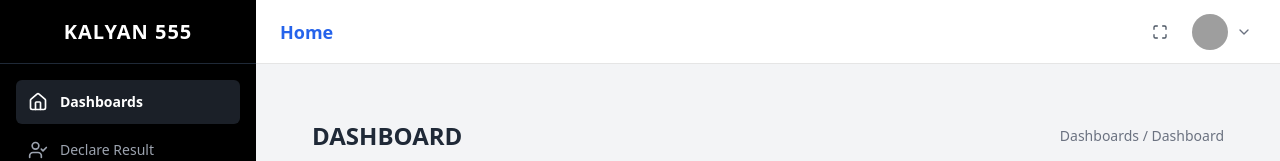
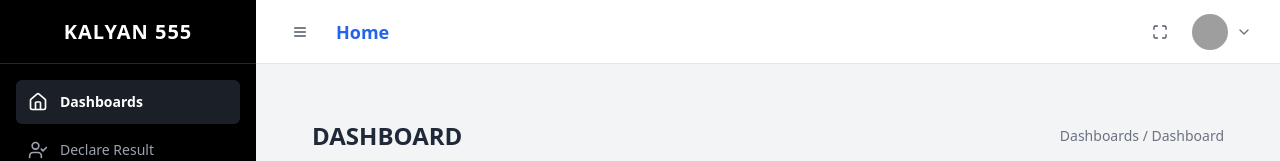
Before and after one commit to tyujjwal6/Kalyan-555, a React (Vite) app: page / in a window 1280 px wide. Shown: the top 161 px of the page. Built offline with nearby package versions, Linux system fonts and the light colour scheme; grey boxes are pictures that could not be loaded.

Commit message:
calender fix

```diff
--- a/src/Pages/Header.jsx
+++ b/src/Pages/Header.jsx
@@ -1,7 +1,5 @@
 import React from 'react';
-// --- NEW: Import Link for navigation ---
 import { Link } from 'react-router-dom';
-// --- NEW: Import a new icon ---
 import { Menu, Maximize, User, Settings, LogOut, ChevronDown, KeyRound } from 'lucide-react';
 import { Button } from "@/components/ui/button";
 import {
@@ -26,8 +24,6 @@ const Header = ({ onMenuClick }) => {
 
   const handleLogout = () => {
     console.log("User logout initiated...");
-    // In a real app, you would clear the user's session/token and redirect
-    // For now, we'll just log to the console.
     alert("Dummy API Call: User has been logged out.");
     // Example navigation on logout: window.location.href = '/login';
   };
@@ -35,7 +31,8 @@ const Header = ({ onMenuClick }) => {
   return (
     <header className="sticky top-0 z-30 flex h-16 items-center justify-between border-b bg-white px-4 sm:px-6">
       <div className="flex items-center gap-4">
-        <Button variant="ghost" size="icon" onClick={onMenuClick} className="lg:hidden"> {/* Often hidden on larger screens */}
+        {/* --- FIXED: Removed the "lg:hidden" class to make the button always visible --- */}
+        <Button variant="ghost" size="icon" onClick={onMenuClick}>
           <Menu className="h-6 w-6 text-gray-600" />
         </Button>
         <Link to="/" className="text-lg font-semibold text-blue-600 hover:text-blue-700">
@@ -70,8 +67,6 @@ const Header = ({ onMenuClick }) => {
               <span>Settings</span>
             </DropdownMenuItem>
 
-            {/* --- NEW: Forgot Password link added here --- */}
-            {/* Using `asChild` allows the Link component to be the actual clickable element */}
             <DropdownMenuItem asChild>
               <Link to="/forgot-password">
                 <KeyRound className="mr-2 h-4 w-4" />
```
